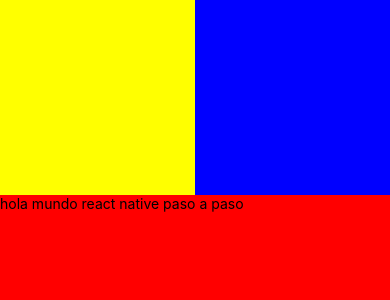
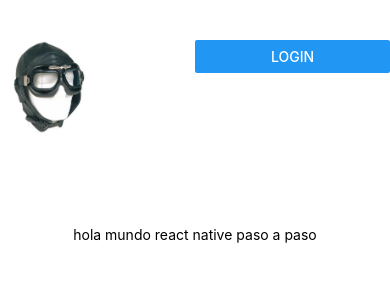
Before and after one commit to CamiloCeronGomez/Hola-Mundo-React-Native, a React Native app: screen / in a window 390 px wide. Shown: the top 300 px of the page. Built offline with nearby package versions, Linux system fonts and the light colour scheme.

Commit message:
agregar imagen, boton, alerta y agrupar estilos

```diff
--- a/App.js
+++ b/App.js
@@ -1,8 +1,10 @@
 
 import React, {Component} from 'react'
-import {View, Text, StyleSheet} from 'react-native'
+import {View, Text, StyleSheet, Image, Button, Alert} from 'react-native'
 
 class holaCiapfa extends Component{
+
+	saludo = () => {Alert.alert('Mensaje de alerta Login')}
 
 	render(){
 
@@ -12,14 +14,16 @@ class holaCiapfa extends Component{
 				<View style ={styles.header}>
 
 					<View style={styles.headerleft}>
+					<Image source={require('./assets/CAMILO.png')} style ={styles.logo}/>
 					</View>
 
 					<View style={styles.headerright}>
+					<Button title='Login' onPress={this.saludo}/>
 					</View>
 
 				</View>
 
-				<View style={styles.body}>
+				<View style={[styles.body, styles.negrita]}>
 				<Text>hola mundo react native paso a paso</Text>
 				</View>
 
@@ -35,21 +39,32 @@ const styles = StyleSheet.create({
 		flex : 1,
 		flexDirection : 'column'
 	},
+	negrita :{
+		fontWeight : 'bold'
+	},
 	header:{
 		flex : 0.3,
-		flexDirection : 'row'
+		flexDirection : 'row',
+		marginTop: 40
 	},
 	headerleft:{
 		flex : 1,
-		backgroundColor : 'yellow'
+
 	},
 	headerright:{
 		flex : 1,
-		backgroundColor : 'blue'
+
 	},
 	body:{
 		flex : 1,
-		backgroundColor : 'red'
+		alignItems : 'center'
+
+	},
+	logo : {
+		width : 100,
+		height : 100,
+		borderRadius: 50,
+		resizeMode: 'contain'
 	}
 
 })
```
Also changed, not shown: assets/CAMILO.png (added).
